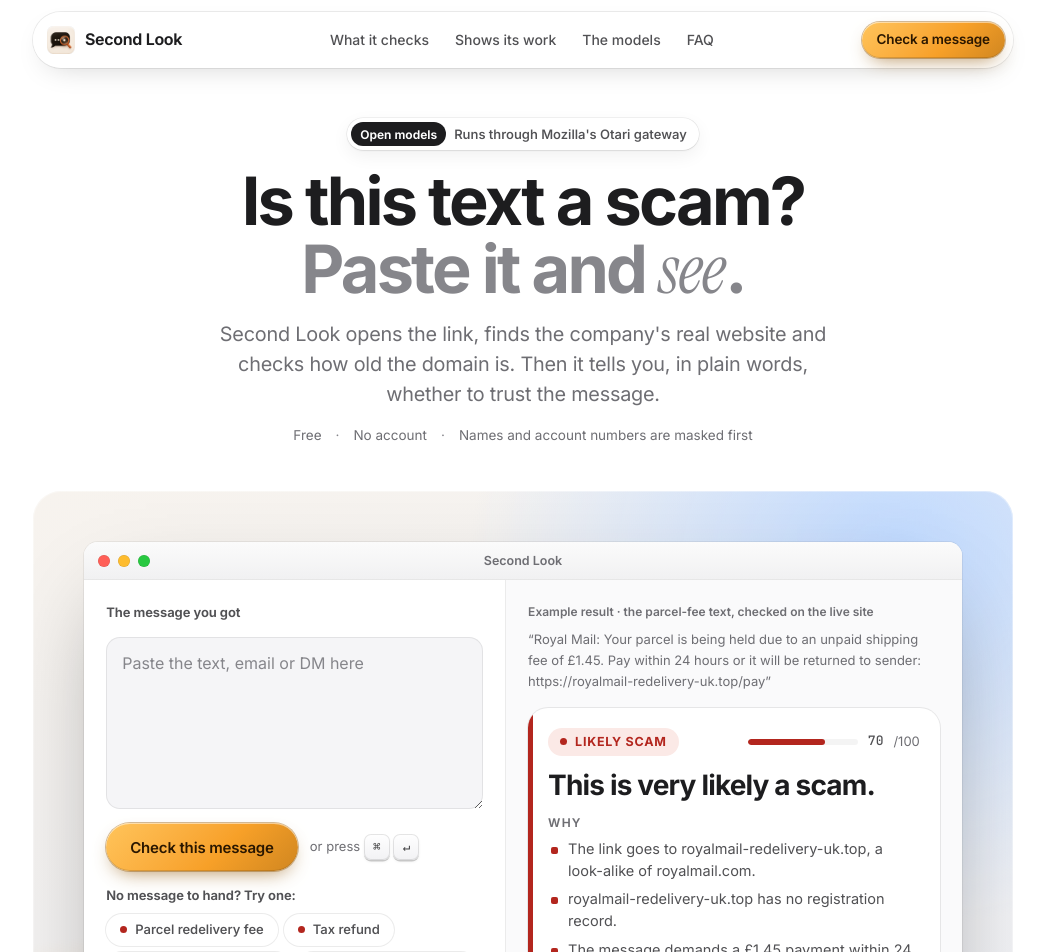
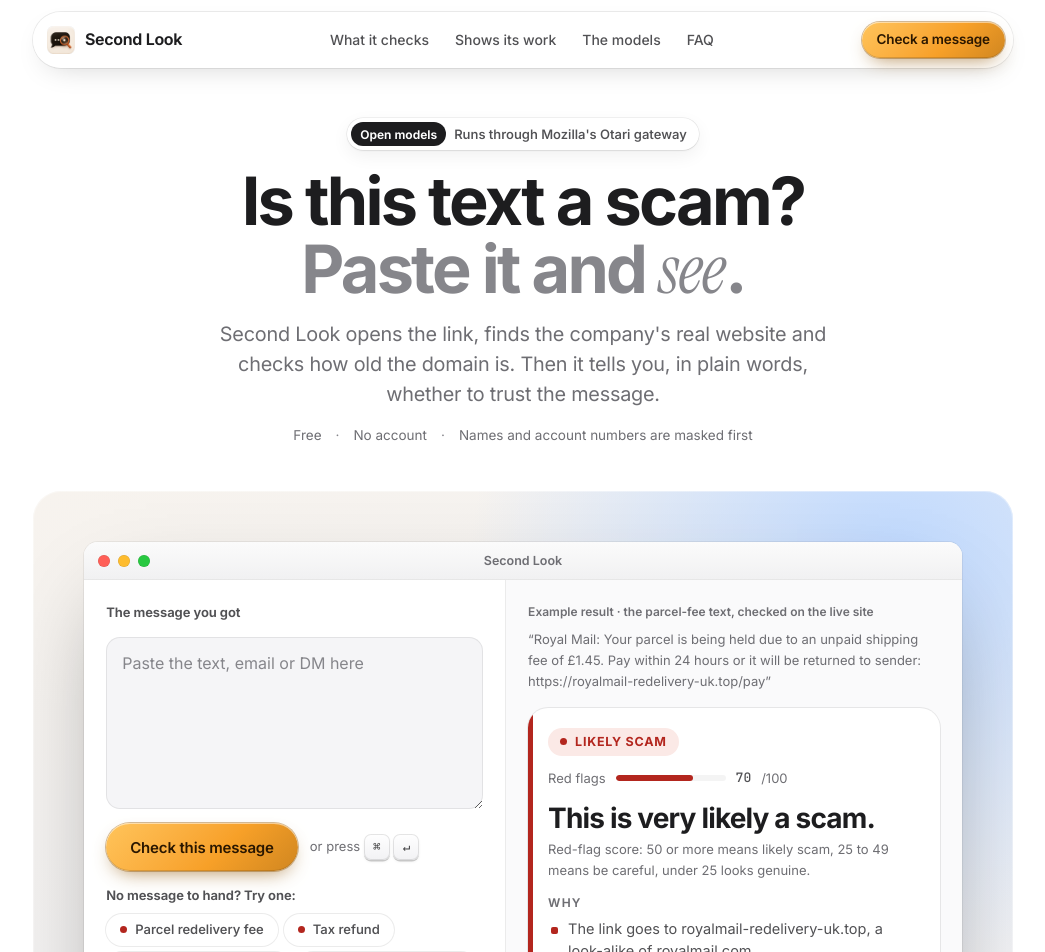
Before and after one commit to kinnuworks/second-look, a Next.js app: page / in a window 1280 px wide. Shown: the top 952 px of the page, without its empty margins (117-1162 px from the left). Built offline with nearby package versions, Linux system fonts and the light colour scheme.

Commit message:
Add README GIF; explain the red-flag score next to the meter; friendlier allowance text

```diff
--- a/src/app/page.tsx
+++ b/src/app/page.tsx
@@ -149,12 +149,14 @@ function VerdictCard({ v, example }: { v: Verdict; example: boolean }) {
     <div className={`verdict verdict--${v.band}`}>
       <div className="verdict__top">
         <span className="verdict__band">{BAND_TEXT[v.band]}</span>
-        <span className="meter" title="Red-flag score">
+        <span className="meter" title="50 or more: likely scam. 25 to 49: be careful. Under 25: looks genuine.">
+          Red flags
           <span className="meter__bar"><i style={{ width: `${v.score}%` }} /></span>
           <b>{v.score}</b>/100
         </span>
       </div>
       <h3>{v.headline ?? BAND_TEXT[v.band]}</h3>
+      <p className="t-micro" style={{ marginTop: -6, marginBottom: 12 }}>Red-flag score: 50 or more means likely scam, 25 to 49 means be careful, under 25 looks genuine.</p>
       <div className="verdict__cols">
         {v.why.length > 0 && (
           <div>
@@ -314,7 +316,7 @@ export default function Home() {
                 <div className="window__bar">
                   <span className="lights" aria-hidden="true"><i /><i /><i /></span>
                   <span className="window__title">Second Look</span>
-                  <span className="end t-micro">{left != null ? <span className="allowance"><b>{left}</b> free checks left today</span> : null}</span>
+                  <span className="end t-micro">{left != null ? (left > 0 ? <span className="allowance"><b>{left}</b> free {left === 1 ? "check" : "checks"} left today</span> : <span className="allowance">Free checks used up for today</span>) : null}</span>
                 </div>
                 <div className="tool__body">
                   <div className="tool__input">
```
Also changed, not shown: 2 other files (tests, documents, lock files or other folders).
